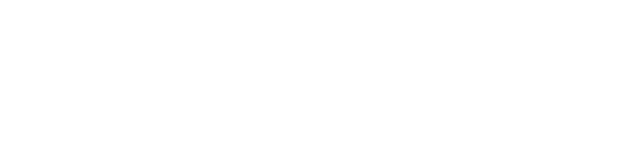
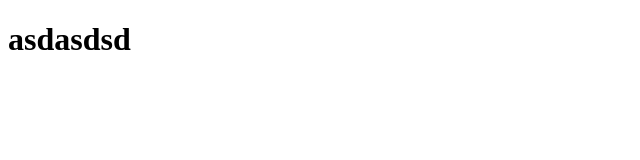
Before and after one commit to KakhiKhutchua/git-day-2, a plain HTML site: page index.html in a window 1280 px wide. Shown: the whole page, without its empty margins (0-640 px from the left). Drawn offline with Linux system fonts and the light colour scheme.

Commit message:
commit from github

```diff
--- a/index.html
+++ b/index.html
@@ -6,5 +6,7 @@
     <meta name="viewport" content="width=device-width, initial-scale=1.0" />
     <title>Document</title>
   </head>
-  <body></body>
+  <body>
+    <h1> asdasdsd </h1>
+  </body>
 </html>
```
